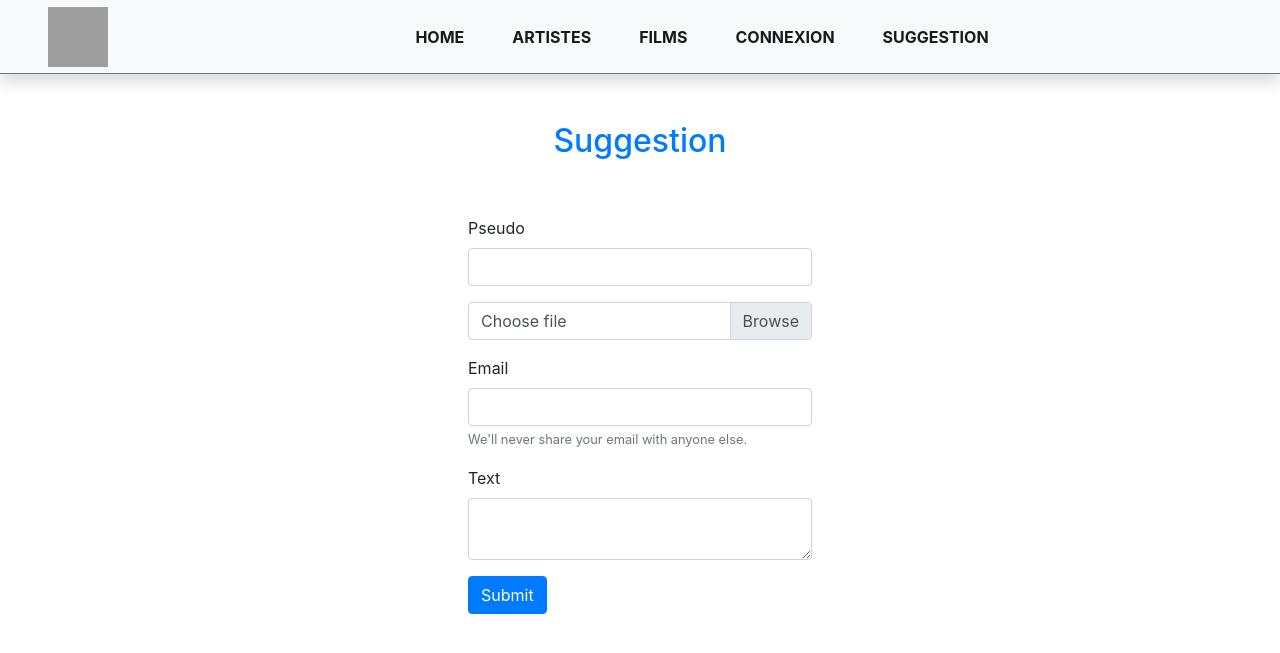
After one commit to Thomas-Loegel/allo_jati, a PHP site: page /index.php?url=Suggestion in a window 1280 px wide. The commit adds this page. Shown: the top 653 px of the page. Run offline with PHP 8.4, Linux system fonts and the light colour scheme; tables that the repository leaves empty or names only in its code hold one stand-in row (values such as "Sample post"); grey boxes are pictures that could not be loaded.

Commit message:
creation page suggestion

```diff
--- a/Controllers/CommentsController.php
+++ b/Controllers/CommentsController.php
@@ -41,10 +41,12 @@ class CommentsController extends Controller
       echo $template->render(["comments" => $comments]);
    }
    public function addComment($id_movie){
-      /*session_start();
+      session_start();
       var_dump($_SESSION['status']);
       if($_SESSION['status'] != null){
          $pseudo = $_SESSION['utilisateur'];
+      }
+   }
 
    public function addComment($id_movie)
    {
@@ -130,7 +132,7 @@ class CommentsController extends Controller
       } else {
          $_SESSION['tmpComment'] = $_POST['ControlText'];
          var_dump($_SESSION['tmpComment']);
-      }*/
+      }
    }
 }
 /*(
--- /dev/null
+++ b/Controllers/SuggestionController.php
@@ -0,0 +1,52 @@
+<?php
+
+class SuggestionController extends Controller
+{
+   private $pseudo;
+   private $email;
+   private $textArea;
+   private $file;
+
+   public function __construct()
+   {
+      $this->twig = parent::getTwig();
+      parent::__construct();
+      $this->model = new Suggestion();
+   }
+
+   public function suggestion()
+   {
+      $suggestion   = $this->model->suggestion();
+      $pageTwig = 'Suggestion/suggestion.html.twig';
+      $template = $this->twig->load($pageTwig);
+      echo $template->render(["suggestion" => $suggestion]);
+   }
+
+   public function addSuggestion()
+   {
+      $to = "somebody@example.com";
+      $subject = "My subject";
+      $txt = "Hello world!";
+      $headers = "From: webmaster@example.com" . "\r\n" .
+      "CC: somebodyelse@example.com";
+
+      $mail = mail($to,$subject,$txt,$headers);
+
+      /*$pseudo = $_POST['pseudo'];
+      $email = $_POST['email'];
+      $textArea = $_POST['text'];
+      $file = $_POST['file'];
+
+
+       $result = mail('test@test.com', 'salut', 'je fais un test', 'From: webmaster@example.com');*/
+
+      if ($mail){
+         echo "thanx";
+
+      }else{
+         echo"nooooooooooooo";
+      }
+   }
+
+
+}
--- a/Controllers/UsersController.php
+++ b/Controllers/UsersController.php
@@ -83,9 +83,6 @@ class UsersController extends Controller
                      //header("Location: $this->baseUrl");
                   }
                }
-
-
-
             } else {
                $error = "Mot de passe incorrect";
             }
@@ -102,7 +99,7 @@ class UsersController extends Controller
       $template = $this->twig->load($pageTwig);
       echo $template->render([
          'slug' => $slug,
-         'error' => $error,
+         'error' => $error
       ]);
    }
 
--- /dev/null
+++ b/Models/Suggestion.php
@@ -0,0 +1,26 @@
+<?php
+
+class Suggestion extends Model
+{
+   public function __construct()
+   {
+      $this->pdo = parent::getPdo();
+   }
+
+   //
+   public function suggestion()
+   {
+      $req = $this->pdo->prepare('SELECT * FROM suggestion');
+      $req->execute();
+      return $req->fetchAll();
+   }
+
+   public function addSuggestion(){
+      $req = $this->pdo->prepare('INSERT INTO suggestion (pseudo, email, textarea)
+      VALUE (:id_user, :title, :content, :note, :date)');
+      $result = $req->execute();
+
+      return $result;
+   }
+
+}
--- /dev/null
+++ b/Views/Suggestion/suggestion.html.twig
@@ -0,0 +1,49 @@
+{% extends "template.html.twig" %}
+
+{% block title %}Suggestion{% endblock %}
+
+{% block body %}
+
+   <div class="d-flex justify-content-center">
+      <h2 class="text-primary pb-5">Suggestion</h2>
+   </div>
+
+<div class="container">
+
+   <form class="mx-auto" method="POST">
+
+      <div class="form-group">
+         <label for="validationDefault01">Pseudo</label>
+         <input type="text" class="form-control" name="pseudo" id="validationDefault01" required>
+      </div>
+
+      <div class="form-group">
+         <div class="custom-file">
+            <input type="file" class="custom-file-input" name="file"id="customFile">
+            <label class="custom-file-label" for="customFile">Choose file</label>
+         </div>
+      </div>
+
+      <div class="form-group">
+         <label for="exampleInputEmail1">Email</label>
+         <input type="email" class="form-control" name="email" id="exampleInputEmail1" aria-describedby="emailHelp" required>
+         <small id="emailHelp" class="form-text text-muted">We'll never share your email with anyone else.</small>
+      </div>
+
+      <div class="form-group">
+         <label for="validationTextarea">Text</label>
+         <textarea class="form-control " name="text" id="validationTextarea" placeholder="Required example textarea" required>
+         </textarea>
+      </div>
+
+      <button type="submit" class="btn btn-primary">Submit</button>
+
+   </form>
+
+
+
+      {% for suggestion in suggestion %}
+
+      {% endfor %}
+<div>
+{% endblock %}
--- a/Views/template.html.twig
+++ b/Views/template.html.twig
@@ -37,7 +37,7 @@
                   <a class="nav-link px-4 py-0 m-0 py-4" href="{{baseUrl}}/Connexion">CONNEXION</a>
                </li>
                <li class="nav-item shadow-drop-2-bottom active">
-                  <a class="nav-link px-4 py-0 m-0 py-4" href="{{baseUrl}}/##############################">.........</a>
+                  <a class="nav-link px-4 py-0 m-0 py-4" href="{{baseUrl}}/Suggestion">SUGGESTION</a>
                </li>
             </ul>
          </div>
--- a/index.php
+++ b/index.php
@@ -51,6 +51,10 @@ $router->get('/Admin/:slug', 'Admin.addFilm');
 $router->get('/Admin/:slug', 'Admin.addArtiste');
 
 
+// Route Contact
+$router->post('/Suggestion', 'Suggestion.addSuggestion');
+$router->get('/Suggestion', 'Suggestion.suggestion');
+
 // Route Home
 $router->get('/', 'Home.index');
 
```
Also changed, not shown: assets/avatar/jatilogo.png (added).
